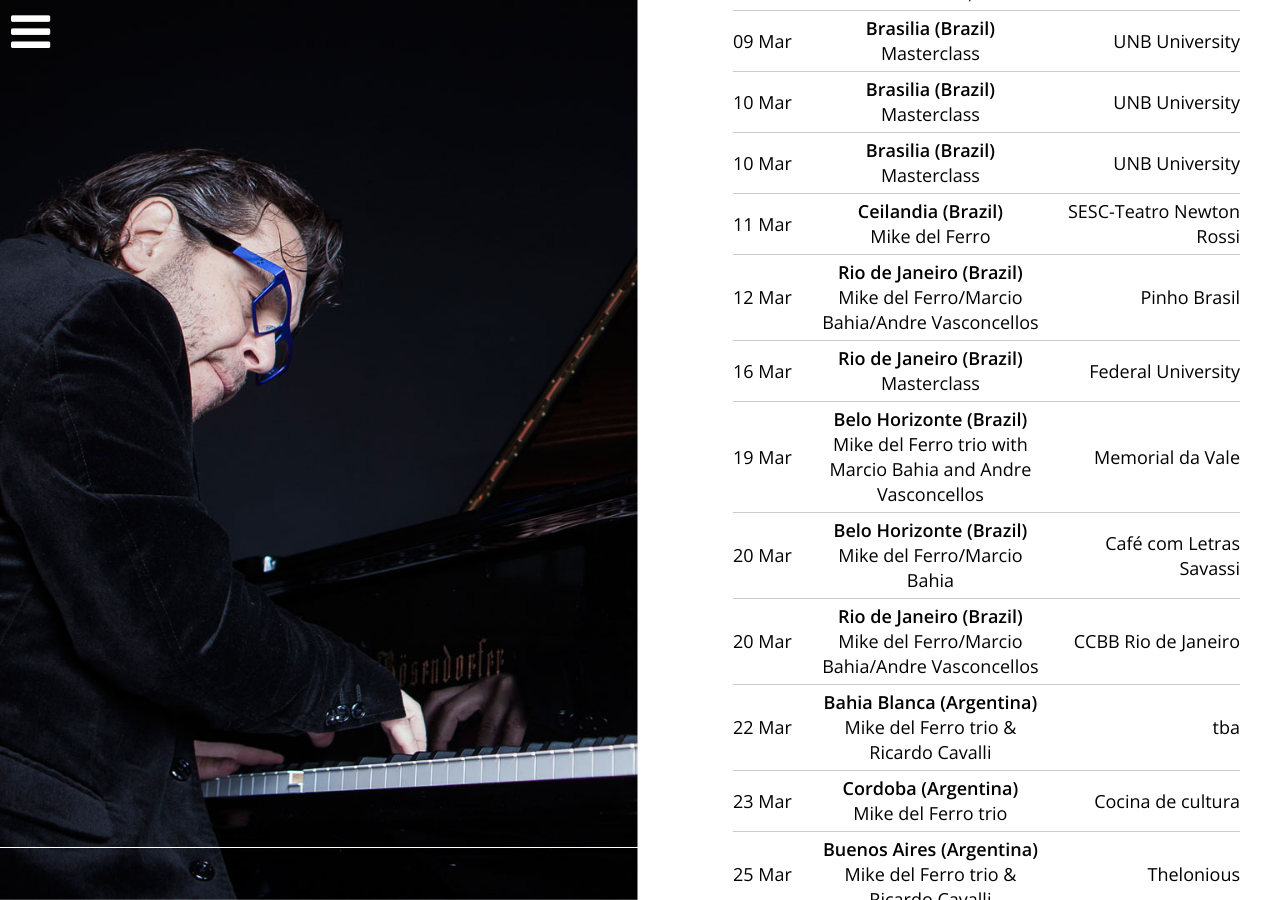
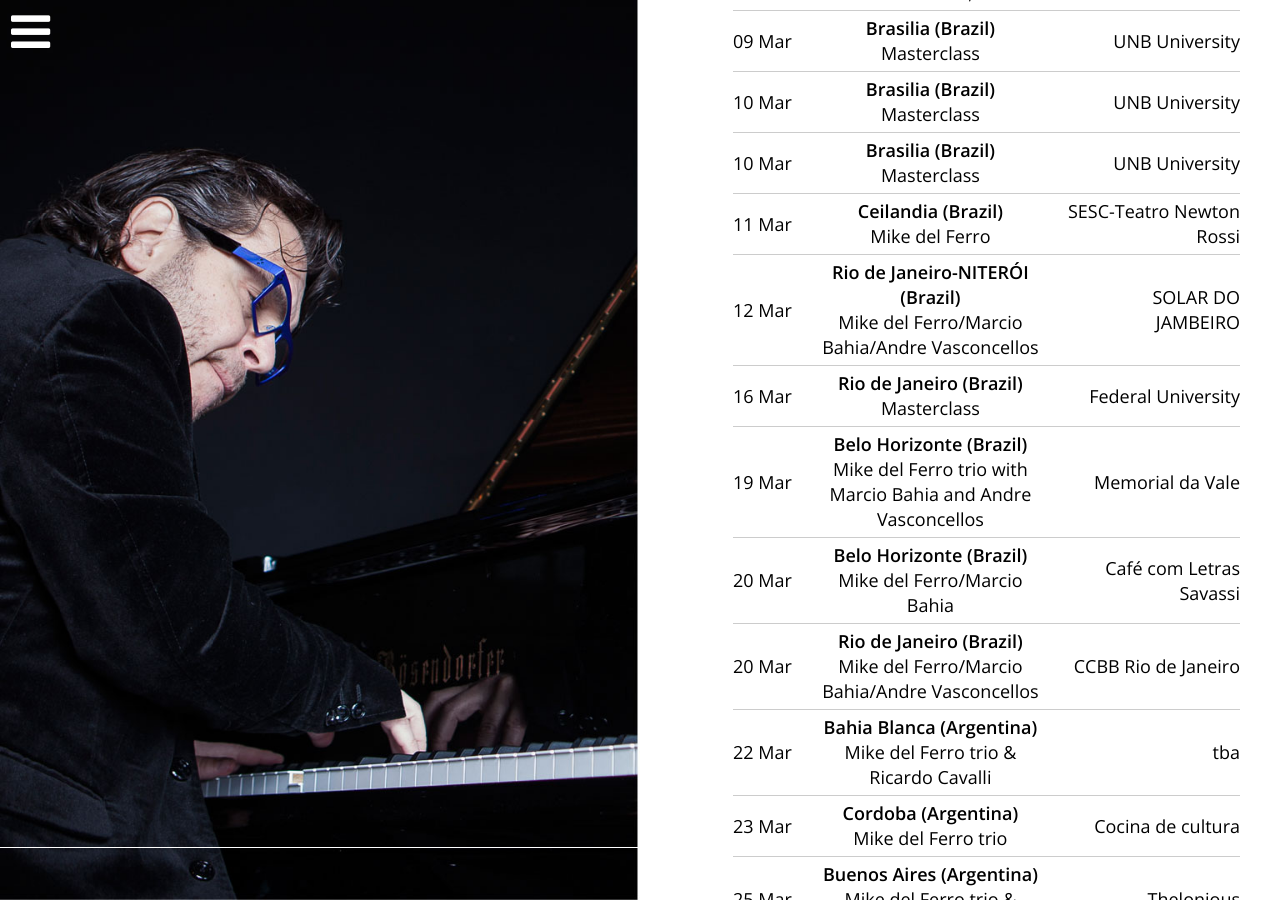
Before and after one commit to mikedelferro/website, a Jekyll site: the page built from agenda.html, in a window 1280 px wide and 900 px high, scrolled down 430 px. Built offline with Jekyll 4.4.1, drawn with Linux system fonts in a browser that asks for light colours; nearby versions of some CDN libraries.

Commit message:
Updated '/_config.yml' via CloudCannon

```diff
--- a/_config.yml
+++ b/_config.yml
@@ -1,9 +1,9 @@
 gigs:
   - title: Mike del Ferro/Marcio Bahia/Andre Vasconcellos
-    date: 2016-03-12T19:15:00.000Z
-    location: Pinho Brasil
-    venue: Rio de Janeiro (Brazil)
-    url: 'https://www.facebook.com/pinhobrasilprojetos/'
+    date: 2016-03-12T19:00:00.000Z
+    location: SOLAR DO JAMBEIRO
+    venue: Rio de Janeiro-NITERÓI (Brazil)
+    url: 'https://www.facebook.com/events/1755391888013330/'
   - title: 'with the Brasilia Symphony orchestra,'
     date: 2016-03-08T19:00:00.000Z
     location: Teatro Pedro Calmon
```
